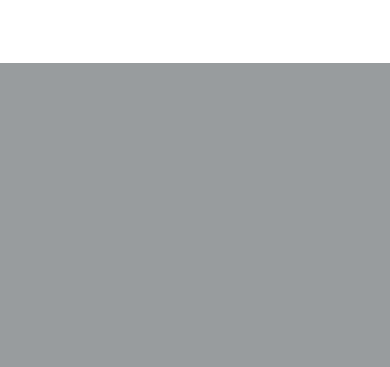
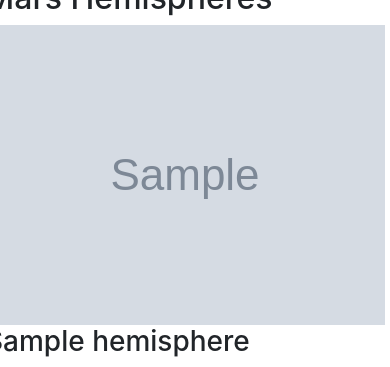
Before and after one commit to SybileC/web-scraping-challenge, a Flask app: page / in a window 390 px wide; the page is wider, and only the part inside the window is pictured. Shown: the part 781-1148 px from the top of that part. Before the commit the page ends 844 px from the top of that part, so only its background shows below. Run offline with Flask 2, Linux system fonts and the light colour scheme; grey boxes marked "Sample" are stand-in pictures; a database or web service that is not in the repository returns one stand-in record (values such as "Sample title"); some libraries are stand-ins or nearby versions.

Commit message:
fixed html file

```diff
--- /dev/null
+++ b/Missions_to_Mars/style.css
@@ -0,0 +1,4 @@
+.text-center {
+    text-align: center;
+    font-size: 50;
+}
--- a/Missions_to_Mars/templates/index.html
+++ b/Missions_to_Mars/templates/index.html
@@ -8,7 +8,7 @@
         <script src="https://code.jquery.com/jquery-3.2.1.slim.min.js" integrity="sha384-KJ3o2DKtIkvYIK3UENzmM7KCkRr/rE9/Qpg6aAZGJwFDMVNA/GpGFF93hXpG5KkN" crossorigin="anonymous"></script>
         <script src="https://maxcdn.bootstrapcdn.com/bootstrap/4.0.0/js/bootstrap.min.js" integrity="sha384-JZR6Spejh4U02d8jOt6vLEHfe/JQGiRRSQQxSfFWpi1MquVdAyjUar5+76PVCmYl" crossorigin="anonymous"></script>
         <link rel="stylesheet" href="https://stackpath.bootstrapcdn.com/bootstrap/4.3.1/css/bootstrap.min.css" integrity="sha384-ggOyR0iXCbMQv3Xipma34MD+dH/1fQ784/j6cY/iJTQUOhcWr7x9JvoRxT2MZw1T" crossorigin="anonymous">
-        <!-- <link rel="stylesheet" href="style.css">  -->
+        <link rel="stylesheet" href="../style.css">
     </head>
 <body>
     <div class="container-fluid">
@@ -31,8 +31,29 @@
     </div>
     <div class="col-md-4">
         <h4>Mars Facts</h4>
-        {{astrology.table}}
+        {{astrology.table | safe}}
     </div>
 </div>
 </div>
+<div class="row" id="mars-hemispheres">
+    <div class="page-header">
+      <h2 class="text-center">Mars Hemispheres</h2>
+    </div>
+    <div class="row">
+    {% for hemisphere in astrology.hemispheres %}
+    <div class="col-md-6">
+      <div class="thumbnail">
+        <img width=400 src="{{hemisphere.img_url}}" alt="...">
+        <div class="caption">
+          <h3>{{hemisphere.title}}</h3>
+        </div>
+      </div>
+    </div>
+    {% endfor %}
+  </div>
+</div>
+</div>
+
+
 </body>
+</html>
```
Also changed, not shown: 1 other file.
